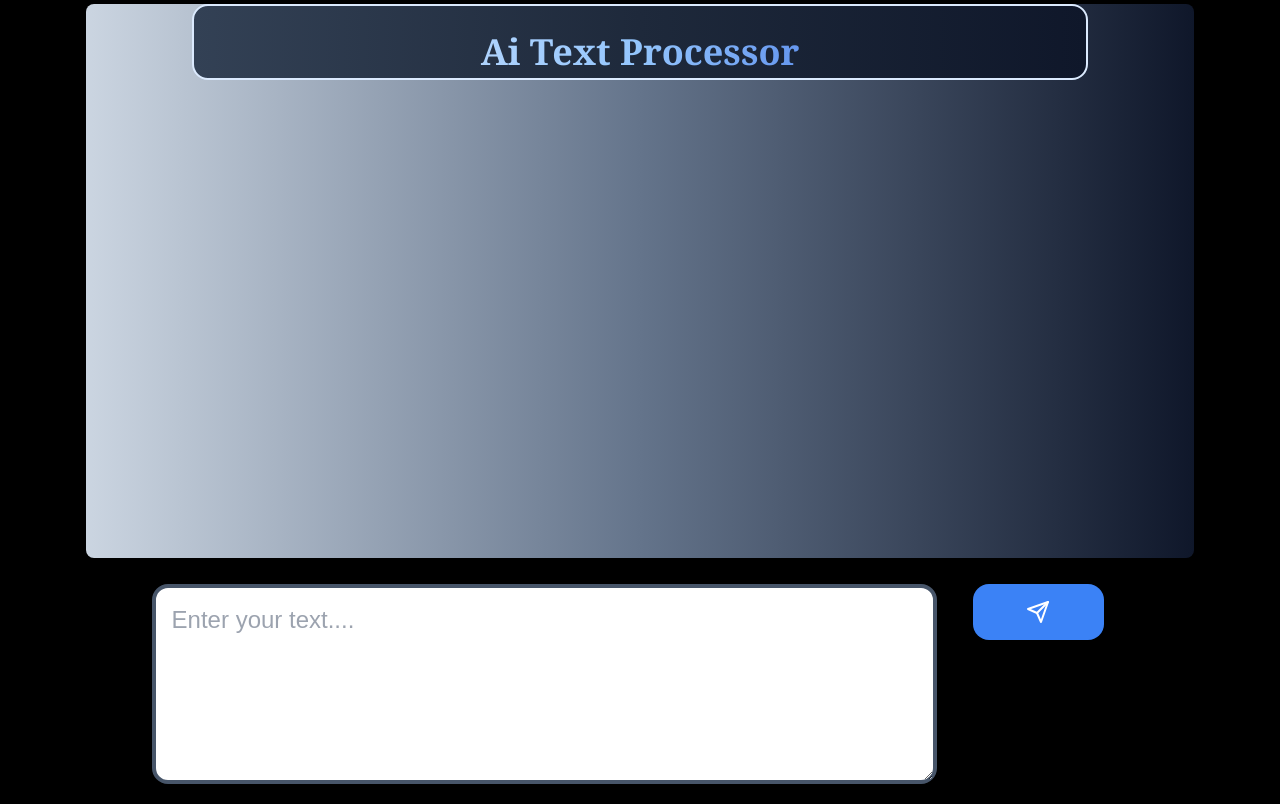
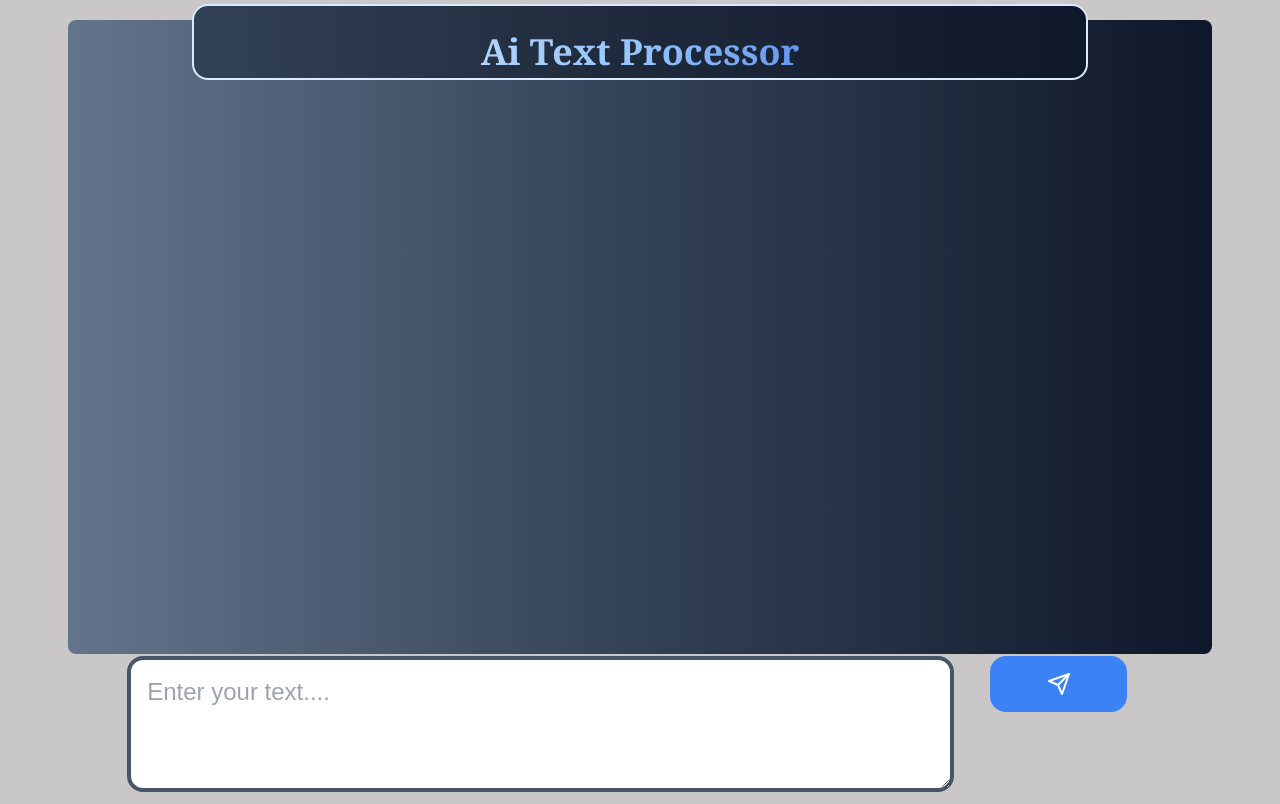
Before and after one commit to PAMMY100/ai_test_processing, a Next.js app: page / in a window 1280 px wide. Built offline with nearby package versions, Linux system fonts and the light colour scheme.

Commit message:
100 fixed

```diff
--- a/app/globals.css
+++ b/app/globals.css
@@ -19,9 +19,8 @@
 
 body {
   font-family: Arial, Helvetica, sans-serif;
-  background:black;
+  background:rgb(201, 199, 199);
   height: 100vh;
-  padding: 0px 20px;
   margin: 0px;
 }
 
--- a/app/page.js
+++ b/app/page.js
@@ -4,16 +4,23 @@ import ChatInput from "@/components/Chatinput";
 import TextProcessor from "@/components/TextProcessor";
 import { ToastContainer } from 'react-toastify';
 import 'react-toastify/dist/ReactToastify.css';
-import { useRef, useState } from "react";
+import { useEffect, useRef, useState } from "react";
 import { detectLanguage, summarizeText, translateText } from "@/utils/api";
+import Header from "@/components/Header";
 
 const Page = () => {
-  const [open, setOpen] = useState(false);
+  // const [open, setOpen] = useState(false);
   const [messages, setMessages] = useState([]);
   const [loading, setLoading] = useState(false)
   const messageListRef = useRef(null);
 
-  const toggleView = () => setOpen((prev) => !prev);
+  // const toggleView = () => setOpen((prev) => !prev);
+
+  useEffect(() => {
+    if (messageListRef.current) {
+      messageListRef.current.scrollIntoView({ behavior: "smooth" });
+    }
+  }, [messages]);
 
   const handleSendMessage = async (text) => {
     const detectedLanguage = await detectLanguage(text);
@@ -28,10 +35,6 @@ const Page = () => {
     }
 
     setMessages([...messages, newMessages])
-
-    if (messageListRef.current) {
-      messageListRef.current.scrollIntoView({ behavior: "smooth" });
-  }
   }
 
   const handleTranslate = async (id, targetLang) => {
@@ -54,12 +57,11 @@ const Page = () => {
 
   return (
     <div className="relative flex flex-col h-full w-full p-1 gap-4 borrder border-slate-500">
+      <Header />
+      <ToastContainer autoClose={2000} hideProgressBar />
       <TextProcessor messages={messages} onTranslate={handleTranslate} onSummarize={handleSummarize} loading={loading} messageListRef={messageListRef}/>
       <ChatInput onSendMessage={handleSendMessage}/>
-      <ToastContainer
-        autoClose={2000}
-        hideProgressBar
-        />
+
     </div>
   );
 };
--- a/components/ChatOutput.jsx
+++ b/components/ChatOutput.jsx
@@ -2,7 +2,7 @@ import React, { useState } from 'react';
 import { motion } from 'framer-motion';
 
 
-function ChatOutput({ message, onTranslate, onSummarize, loading, messageListRef }) {
+function ChatOutput({ message, onTranslate, onSummarize, loading, ref }) {
   const [targetLang, setTargetLang] = useState('en');
 
   const handleTranslate = () => {
@@ -16,7 +16,7 @@ function ChatOutput({ message, onTranslate, onSummarize, loading, messageListRef
 
   return (
     <motion.div
-      ref={messageListRef}
+      ref={ref}
       initial={{ x: '100vw', opacity: 0 }}
       animate={{ x: 0, opacity: 1 }}
       transition={{ type: 'spring', stiffness: 60, damping: 15 }}
--- a/components/Chatinput.jsx
+++ b/components/Chatinput.jsx
@@ -23,10 +23,10 @@ const ChatInput = ({ onSendMessage }) => {
       initial={{ y: '100vh', opacity: 0 }}
       animate={{ y: 0, opacity: 1 }}
       transition={{ type: 'spring', stiffness: 60, damping: 15 }}
-      className='absolute -bottom-1 flex gap-1 md:gap-4 justify-between align-middle md:left-[9%] w-[100%] h-[30%] p-5 md:w-[80%] bg-fontFamily-poppins-1'
+      className='absolute -bottom-1 flex gap-1 md:gap-4 justify-between align-middle md:left-[9%] w-[100%] h-[20%] p-3 md:w-[80%] bg-fontFamily-poppins-1'
     >
       <textarea
-        className='w-[86%] h-[80%] md:h-full md:w-[90%] border-slate-600 border-4 text-xl text-slate-900 md:text-2xl p-4 outline-none rounded-2xl'
+        className='w-[86%] h-[50%] md:h-full md:w-[90%] border-slate-600 border-4 text-xl text-slate-900 md:text-2xl p-4 outline-none rounded-2xl'
         placeholder='Enter your text....'
         value={text}
         onChange={(e) => setText(e.target.value)}
--- a/components/TextProcessor.jsx
+++ b/components/TextProcessor.jsx
@@ -1,5 +1,4 @@
 import ChatOutput from "./ChatOutput";
-import Header from "./Header";
 import { motion } from "framer-motion";
 
 const TextProcessor = ({messages, onTranslate, onSummarize, loading, messageListRef}) => {
@@ -9,12 +8,13 @@ const TextProcessor = ({messages, onTranslate, onSummarize, loading, messageList
         initial={{ y: '0vh', opacity: 0 }}
         animate={{ y: 0, opacity: 1 }}
         transition={{ type: 'spring', stiffness: 60, damping: 15 }}
-        className="reltive mx-auto px-5 h-[70%] w-[98%] rounded-lg md:w-[90%] overflow-auto bg-gradient-to-r from-slate-300 via-slate-500 to-slate-900">
-        <Header />
+        className="reltive mx-auto px-5 h-[80%] w-[98%] rounded-lg md:w-[90%] overflow-auto bg-gradient-to-r from-slate-500 via-slate-700 to-slate-900">
+
         <div className="mt-20">
-            {messages.map((message) => (
+            {messages.map((message, index) => (
                 <ChatOutput
                 key={message.id}
+                ref={index === messages.length - 1 ? messageListRef : null}
                 message={message}
                 onTranslate={onTranslate}
                 onSummarize={onSummarize}
```
